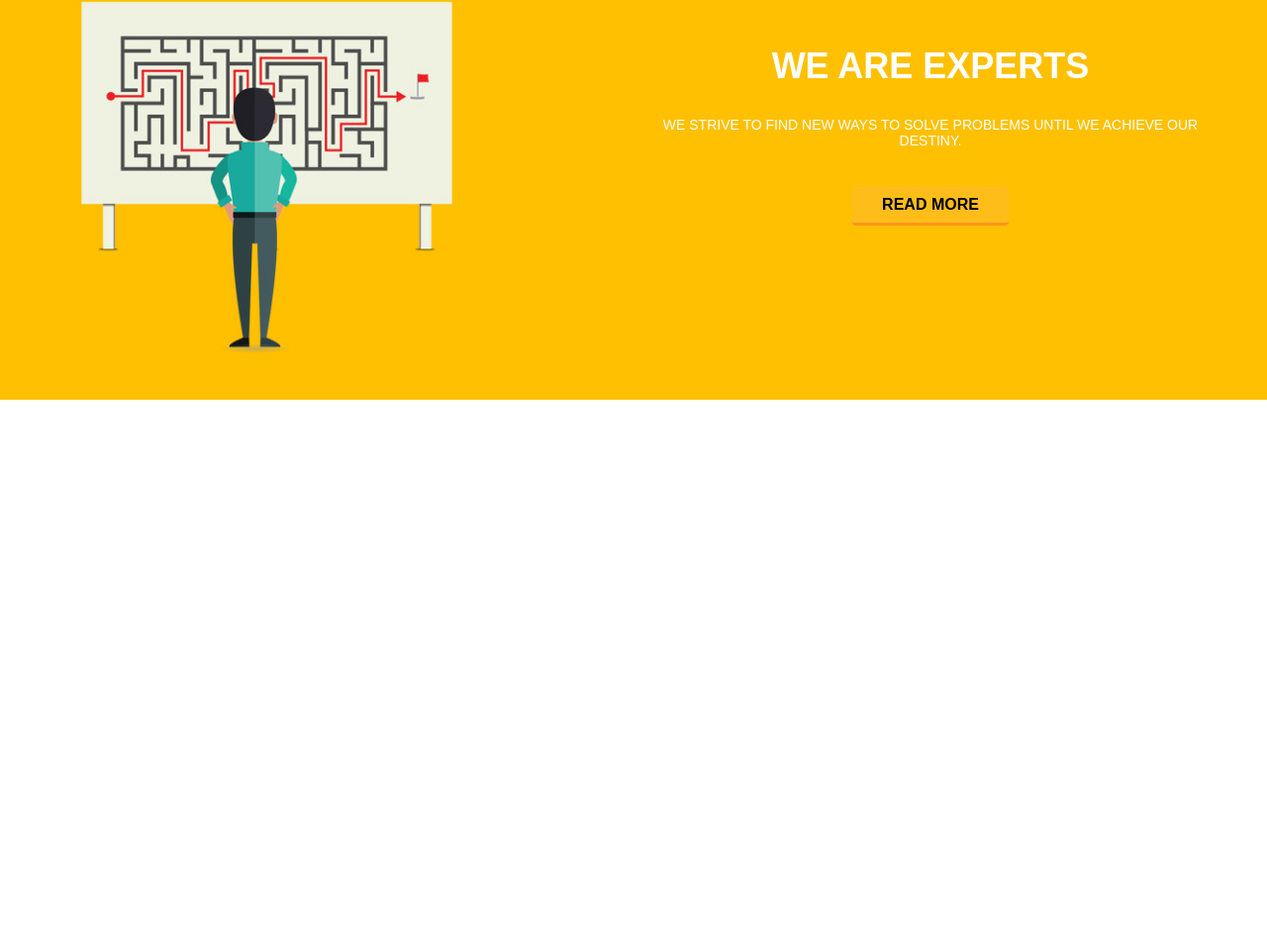
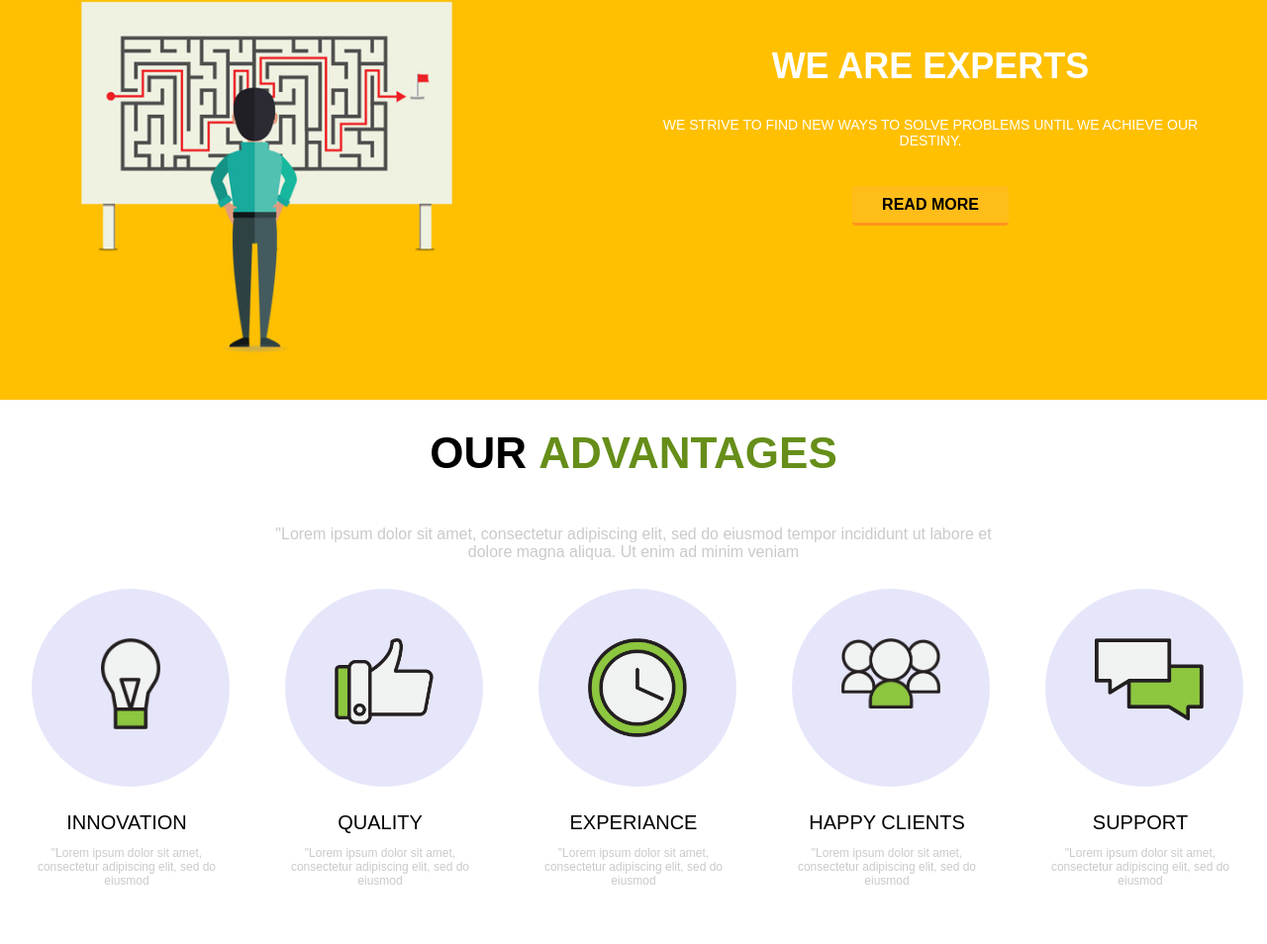
Before and after one commit to farukhaleem/panacloud, a plain HTML site: page index.html in a window 1280 px wide. Shown: the part 206-1160 px from the top of the page at 99% size. Before the commit the page ends 800 px from the top, so only its background shows below. Drawn offline with Linux system fonts and the light colour scheme.

Commit message:
Why Us Section Completed

```diff
--- a/index.html
+++ b/index.html
@@ -8,9 +8,11 @@
 <link rel="icon" href="img/logo.png">
 
 <link rel="stylesheet" href="https://cdnjs.cloudflare.com/ajax/libs/font-awesome/4.7.0/css/font-awesome.min.css">
+
 <link rel="stylesheet" type="text/css" href="style/top-header.css">
 <link rel="stylesheet" type="text/css" href="style/nav-bar.css">
 <link rel="stylesheet" type="text/css" href="style/slider.css">
+<link rel="stylesheet" type="text/css" href="style/whyUs.css">
 
 <style>
 
@@ -61,7 +63,7 @@ body{
   <div class="nav">
 
     <ul>
-        <li><a href="#">WHY US</a></li>
+        <li><a href="#adv">WHY US</a></li>
         <li><a href="#">ABOUT</a></li>
         <li><a href="#">SERVICES</a></li>
         <li><a href="#">PORTFOLIO</a></li>
@@ -121,9 +123,68 @@ body{
 	</div>
 </div>
 
+<!--slider end here -->
+
+<!--advantages section start -->
+
+<div id="adv">
+
+  <div id="heading">
+
+  	<h1>Our <span>Advantages</span></h1>
+
+  </div>
+
+  <div id="paragraph">
+
+    <p>"Lorem ipsum dolor sit amet, consectetur adipiscing elit, sed do eiusmod tempor incididunt ut labore et dolore magna aliqua. Ut enim ad minim veniam</p>
+
+  </div>
+
+<div id="icons">
+
+	<div class="icon-desc">
+		<div class="icons"><img src="img/icons/innovation.png" width="60px" height="auto"></div>
+        <div class="data">
+            <a href="#">Innovation</a><p>"Lorem ipsum dolor sit amet, consectetur adipiscing elit, sed do eiusmod 						    		</p>
+        </div>
+	</div>
+
+    <div class="icon-desc">
+    	<div class="icons"><img src="img/icons/quality.png" width="100px" height="auto"></div>
+        <div class="data">
+        	<a href="#">Quality</a><p>"Lorem ipsum dolor sit amet, consectetur adipiscing elit, sed do eiusmod </p>
+	    </div>
+    </div>
+
+	<div class="icon-desc">
+		<div class="icons"><img src="img/icons/experiance.png" width="100px" height="auto"></div>
+		<div class="data">
+    		<a href="#">Experiance</a><p>"Lorem ipsum dolor sit amet, consectetur adipiscing elit, sed do eiusmod </p>
+		</div>
+	</div>
+
+	<div class="icon-desc">
+		<div class="icons"><img src="img/icons/clients.png" width="100px" height="auto"></div>
+		<div class="data">
+			<a href="#">Happy Clients</a><p>"Lorem ipsum dolor sit amet, consectetur adipiscing elit, sed do eiusmod</p>
+		</div>
+	</div>
+
+	<div class="icon-desc">
+		<div class="icons"><img src="img/icons/support.png" width="110px" height="auto"></div>
+		<div class="data">
+			<a href="#">Support</a><p>"Lorem ipsum dolor sit amet, consectetur adipiscing elit, sed do eiusmod </p>
+		</div>
+	</div>
+
+</div>
+
+</div>
+
+<!--advantages section end here -->
 
 
-<!--slider end here -->
 
 </body>
 </html>
--- /dev/null
+++ b/style/whyUs.css
@@ -0,0 +1,96 @@
+@charset "utf-8";
+
+#adv{
+	background-color:;
+	width:100%;
+	height:550px;
+	}
+
+#adv #heading{
+	padding:0px;
+	width:100%;
+	height:auto;
+	background-color:white;
+	text-align:center;
+	font-family:sans-serif;
+	font-size:22px;
+	}
+
+#adv #heading h1{
+	color:black;
+	display:inline-block;
+	text-transform:uppercase;
+	}
+
+#adv #heading span{
+	color:#668e19;
+	display:inline-block;
+	}
+
+#adv #paragraph{
+	width:60%;
+	height:auto;
+	background-color:white;
+	color:#c8cacc;
+	text-align:center;
+	padding:2px 20%;
+	font-size:16px;
+	font-family:sans-serif;
+	}
+
+#adv #paragraph p{
+	}
+
+#icons{
+	margin:0px auto;
+	width:100%;
+	background-color:green;
+	}
+
+.icon-desc{
+	background-color:;
+	width:15%;
+	margin:0px 2.5%;
+	float:left;
+	}
+
+#icons .icons{
+	height:200px;
+	width:200px;
+	background-color:lavender;
+	border-radius:100px;
+	text-align:center;
+	margin:10px 0px;
+	}
+#icons .icons:hover{
+	background: rgba(170,118,235,0.50);
+	box-shadow:2px 2px 15px #D3A7DD;
+	}
+#icons .icon{
+	}
+
+#icons .icons img{
+	margin:50px;
+	}
+
+.data{
+	text-align:center;
+	font-family:sans-serif;
+	}
+
+.data a{
+	font-size:20px;
+	text-decoration:none;
+	color:black;
+	display:inline-block;
+	padding:15px 0px 0px 0px;
+	text-transform:uppercase;
+	}
+.data a:hover{
+	font-weight:bold;
+	color:#4D4747;
+	}
+.data p{
+	color:#c8cacc;
+	font-size:12px;
+	}
```
Also changed, not shown: img/icons/clients.png (added), img/icons/experiance.png (added), img/icons/innovation.png (added), img/icons/quality.png (added), img/icons/support.png (added).
